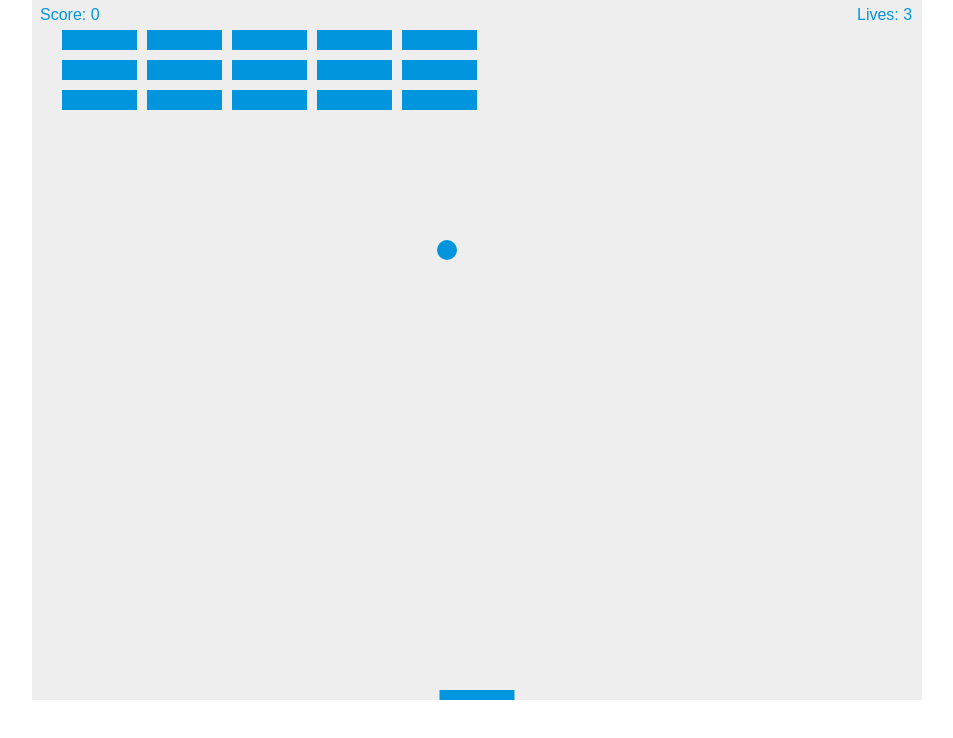
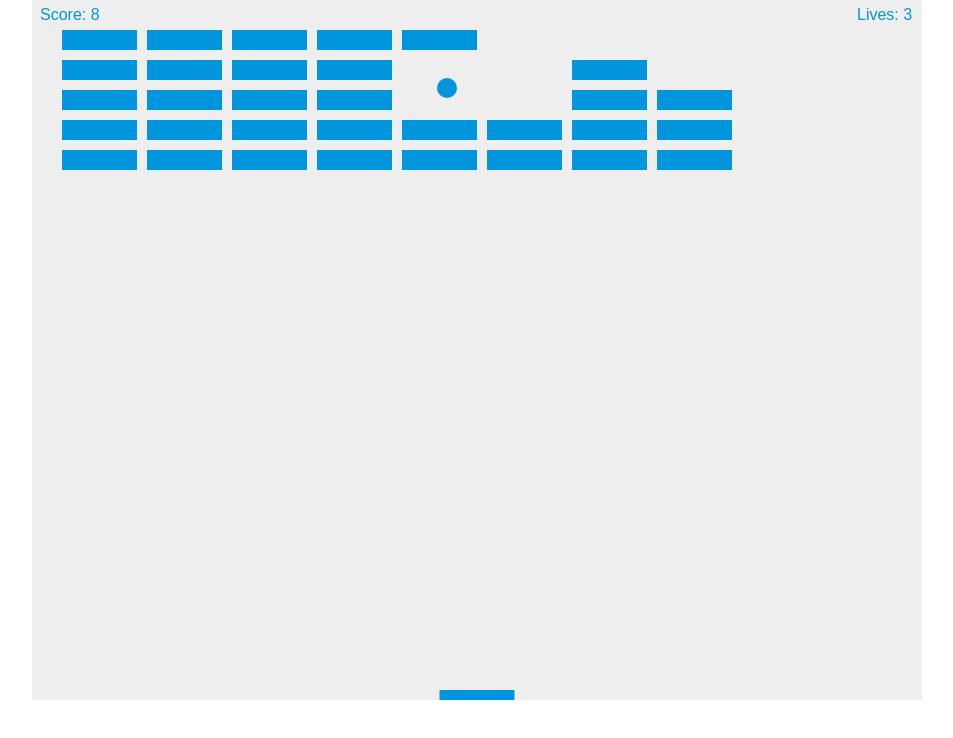
Before and after one commit to WebCoder2024/Breakout-Game, a plain HTML site: page index.html in a window 1280 px wide. Shown: the whole page, without its empty margins (163-1116 px from the left). Drawn offline with Linux system fonts and the light colour scheme.

Commit message:
Update index.html

```diff
--- a/index.html
+++ b/index.html
@@ -25,8 +25,8 @@ var paddleWidth = 75;
 var paddleX = (canvas.width-paddleWidth)/2;
 var rightPressed = false;
 var leftPressed = false;
-var brickRowCount = 5;
-var brickColumnCount = 3;
+var brickRowCount = 8;
+var brickColumnCount = 5;
 var brickWidth = 75;
 var brickHeight = 20;
 var brickPadding = 10;
```
